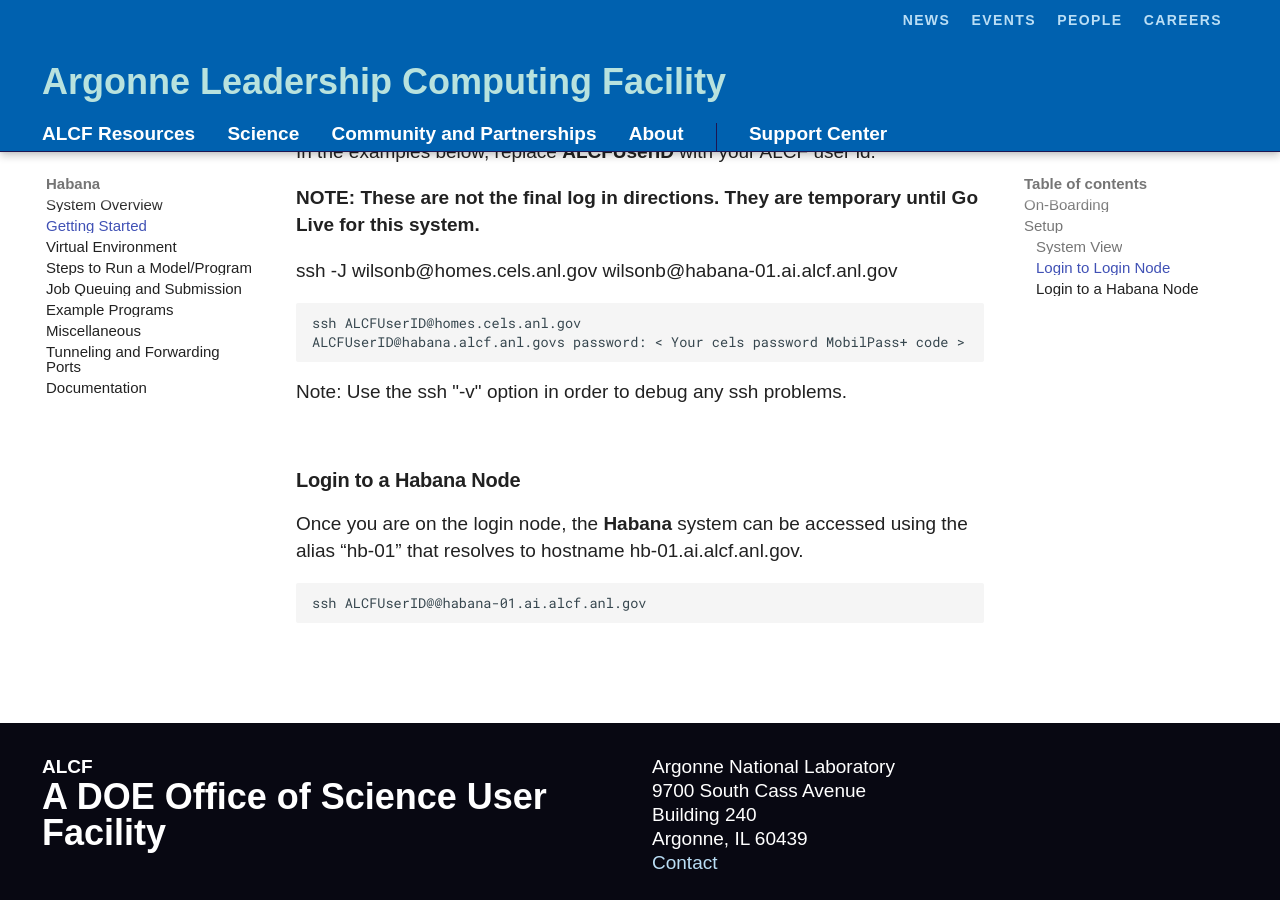
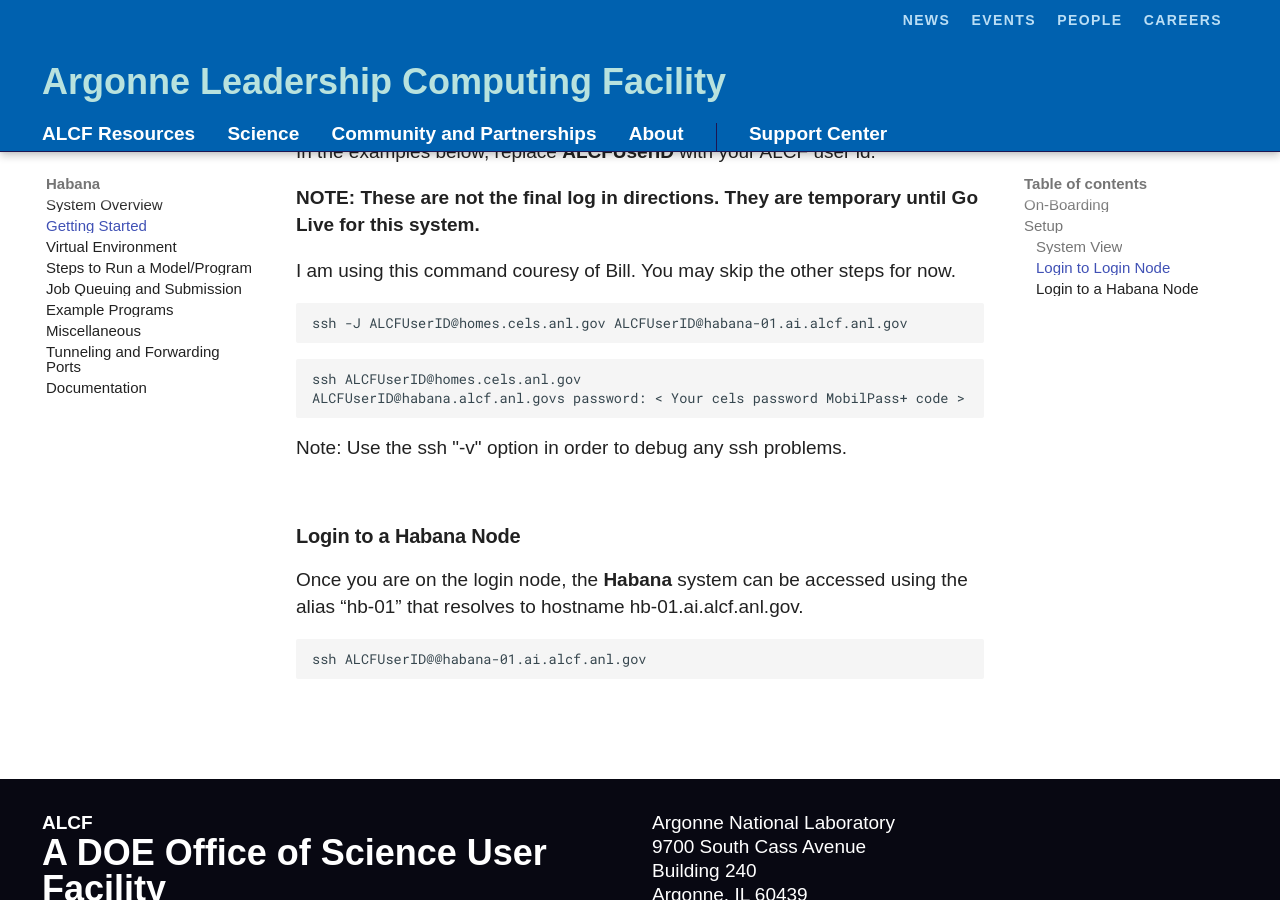
Before and after one commit to argonne-lcf/ai-testbed-userdocs, an MkDocs documentation site: the page built from docs/habana/Getting-Started.md, in a window 1280 px wide and 900 px high, scrolled down 1031 px. Built offline with MkDocs 1.6.1 and Material for MkDocs 9.7.7, drawn with Linux system fonts in a browser that asks for light colours; some web fonts are replaced; comment, search, counter and statistics services are not loaded.

Commit message:
Updated HB Getting-Started.md.

````diff
--- a/docs/habana/Getting-Started.md
+++ b/docs/habana/Getting-Started.md
@@ -25,7 +25,14 @@
 **NOTE: These are not the final log in directions.
 They are temporary until Go Live for this system.**
 
-ssh -J wilsonb@homes.cels.anl.gov wilsonb@habana-01.ai.alcf.anl.gov
+I am using this command couresy of Bill.  You may skip the other
+steps for now.
+
+```bash
+ssh -J ALCFUserID@homes.cels.anl.gov ALCFUserID@habana-01.ai.alcf.anl.gov
+```
+
+<!-- ssh -J wilsonb@homes.cels.anl.gov wilsonb@habana-01.ai.alcf.anl.gov -->
 
 ```bash
 ssh ALCFUserID@homes.cels.anl.gov
````
